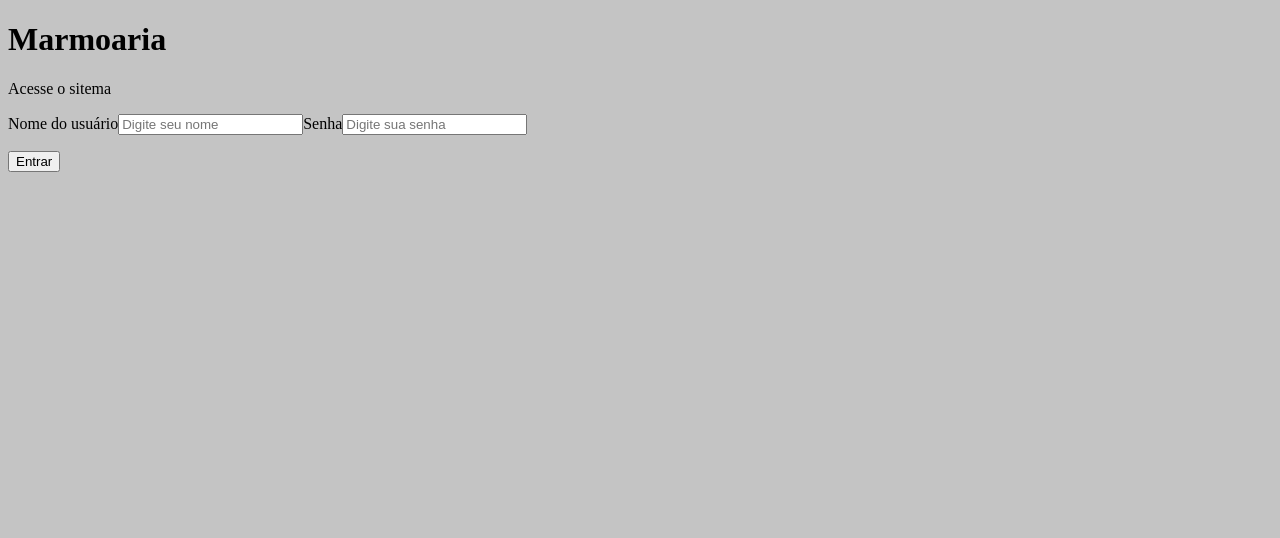
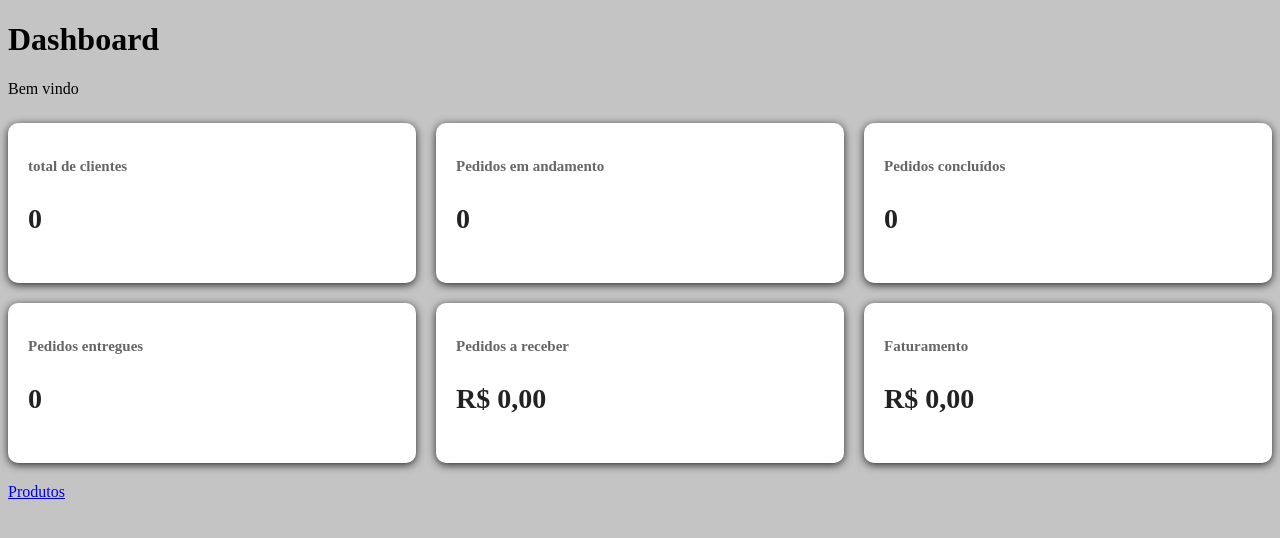
Before and after one commit to Carlos-xd146/Projeto-Carlos, a React (Vite) app in the folder TCF-Marmoraria/: page / in a window 1280 px wide. Shown: the top 538 px of the page. Built offline with nearby package versions, Linux system fonts and the light colour scheme.

Commit message:
aula 22-09

```diff
--- a/TCF-Marmoraria/src/App.tsx
+++ b/TCF-Marmoraria/src/App.tsx
@@ -17,8 +17,12 @@ function App() {
   return (
     <BrowserRouter>
       <Routes>
-        <Route path="/" element={<Login />} />
+        <Route path="" element={<Dashboard />} />
 
+        <Route
+          path="/login" element={<Login/>}
+
+        />
         <Route
           path="/dashboard"
           element={<Dashboard />}
--- a/TCF-Marmoraria/src/paginas/login.tsx
+++ b/TCF-Marmoraria/src/paginas/login.tsx
@@ -1,5 +1,5 @@
 import { useState } from "react";
-// import { useAsyncError, useNavigate } from "react-router-dom";
+import { useNavigate } from "react-router-dom";
 import { salvarCookie, getDataHoje, gerarToken } from "../auth.js";
 
 
@@ -8,7 +8,7 @@ export default function Login() {
     const [senha, setSenha] = useState("");
     const [mensagem, setMensagem] = useState("");
 
-    // const navigate = useNavigate();
+    const navigate = useNavigate();
 
     async function entrar(event: React.FormEvent) { // variavel do evento que envia o submit do formulario e tipagem do evento de formulario
         // alert (`Usuario=${nome}
@@ -34,7 +34,7 @@ export default function Login() {
 
 
         // Login provisório, sem autenticação real.
-        // navigate("/dashboard");
+        navigate("/dashboard");
     }
 
     return (
```
